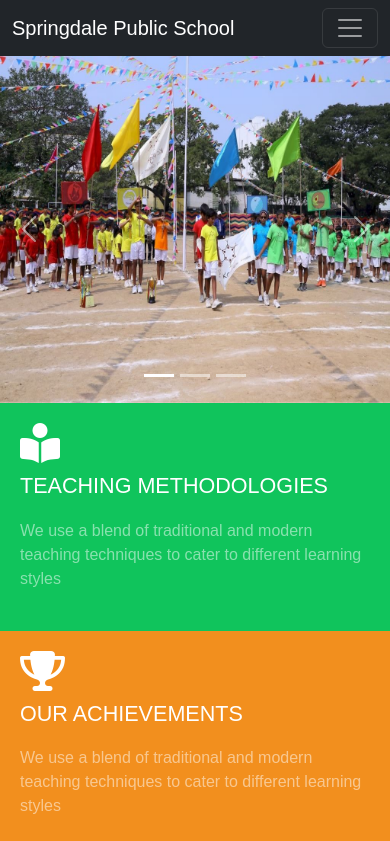
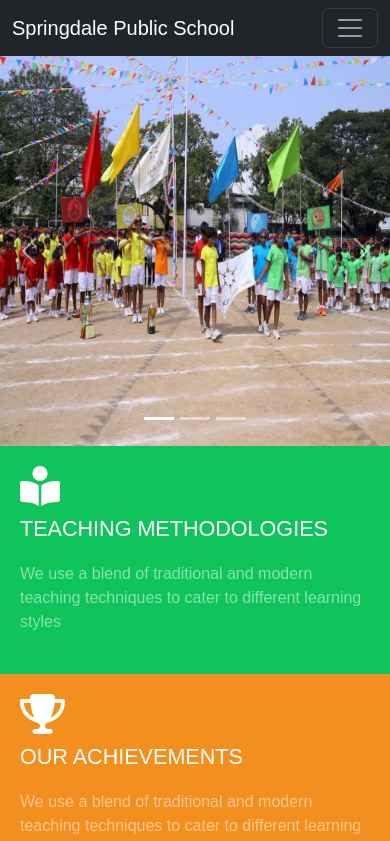
Before and after one commit to Rajat09Sharma/school-website, a React (Vite) app: page / in a window 390 px wide. Shown: the top 841 px of the page. Built offline with nearby package versions, Linux system fonts and the light colour scheme.

Commit message:
Responsive navbar

```diff
--- a/src/component/MainNavigation.jsx
+++ b/src/component/MainNavigation.jsx
@@ -19,7 +19,6 @@ export default function MainNavigation() {
         const updateWindowDimensions = () => {
             size = window.innerWidth;
         };
-        console.log(size);
         if (size > 992) {
             navLinks.forEach((link) => {
                 link.removeAttribute("data-toggle");
--- a/src/index.css
+++ b/src/index.css
@@ -431,7 +431,7 @@ p {
   .carousel-image {
     width: 100%;
     /* height: 650px; */
-    aspect-ratio: 18/16;
+    aspect-ratio: 5/5;
   }
 
   .school-image {
```
